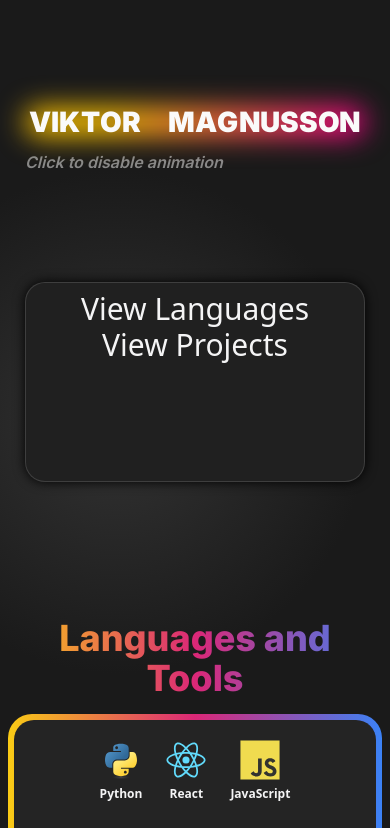
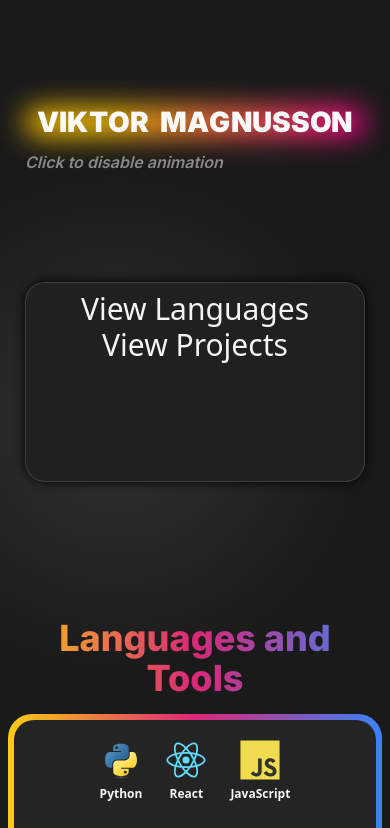
Before and after one commit to vik-ma/portfolio, a Next.js app: page / in a window 390 px wide. Shown: the top 828 px of the page. Built offline with nearby package versions, Linux system fonts and the light colour scheme.

Commit message:
Fixed last name margin for smaller screens

```diff
--- a/app/components/HeaderAnimation.tsx
+++ b/app/components/HeaderAnimation.tsx
@@ -62,7 +62,7 @@ export default function HeaderAnimation() {
               <span className="letter letter-f-52">O</span>
               <span className="letter letter-f-62">R</span>
             </span>
-            <span className="flex flex-row justify-center ml-7">
+            <span className="flex flex-row justify-center ml-3 sm:ml-4 md:ml-7">
               <span className="letter letter-l-12">M</span>
               <span className="letter letter-l-22">A</span>
               <span className="letter letter-l-32">G</span>
```
